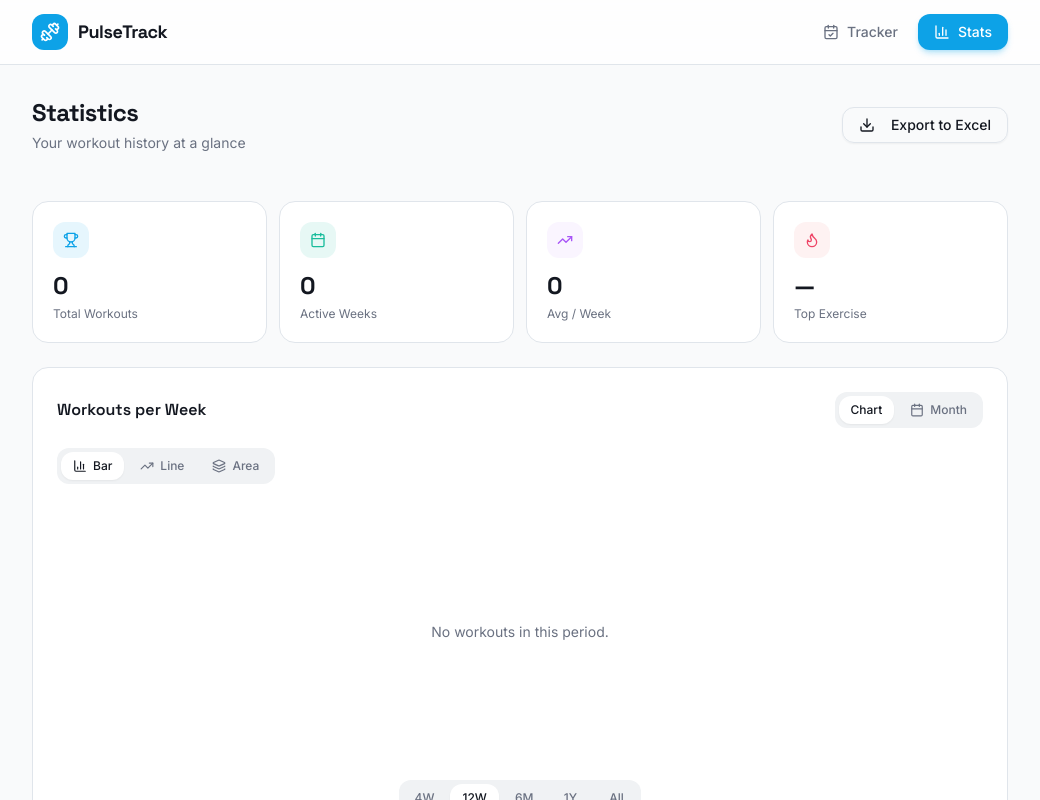
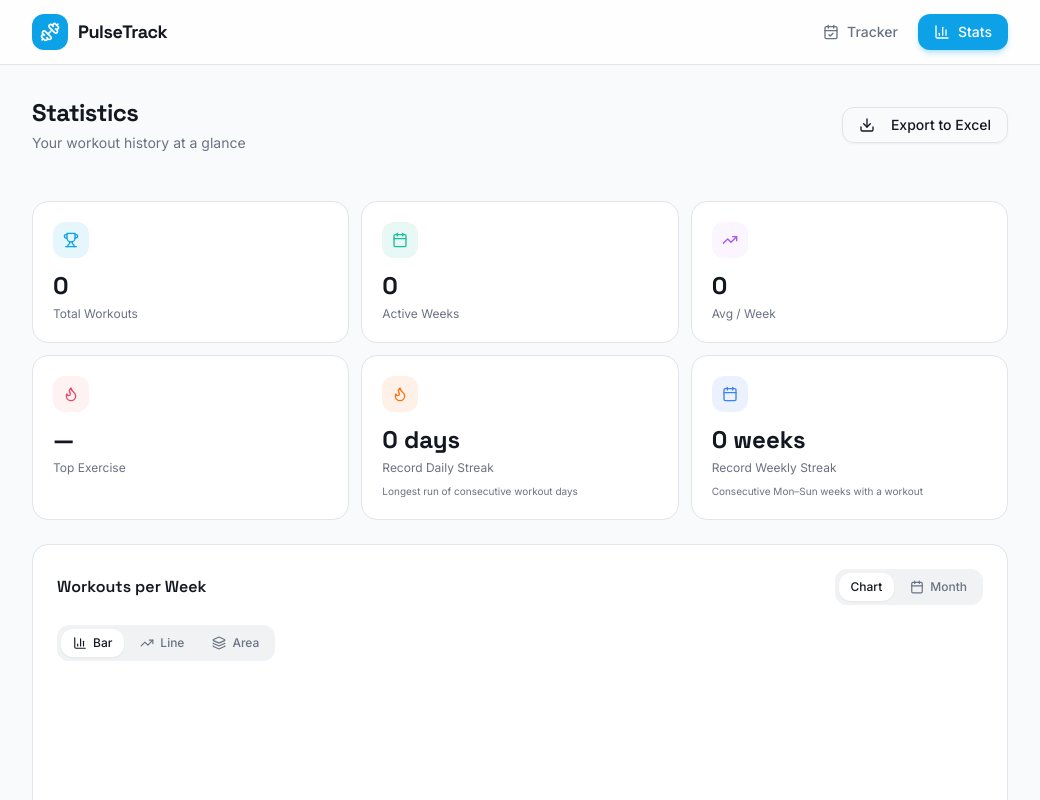
Before and after one commit to hadabalazs/PulseTrack, a React (Vite) app: page /stats in a window 1280 px wide. Shown: the top 800 px of the page, without its empty margins (120-1160 px from the left). Built offline with nearby package versions, Linux system fonts and the light colour scheme.

Commit message:
Show record daily and weekly workout streaks in stats

```diff
--- a/src/components/stats/StatsCards.jsx
+++ b/src/components/stats/StatsCards.jsx
@@ -1,10 +1,12 @@
 import { useMemo } from "react";
 import { startOfWeek, format } from "date-fns";
 import { logDate } from "@/lib/dates";
+import { recordStreaks } from "@/lib/recordStreaks";
 import { Trophy, Flame, TrendingUp, Calendar } from "lucide-react";
 
 export default function StatsCards({ logs }) {
   const totalWorkouts = logs.length;
+  const streaks = recordStreaks(logs);
 
   const { totalWeeks, avgPerWeek, topExercise } = useMemo(() => {
     const weeks = new Set();
@@ -29,10 +31,12 @@ export default function StatsCards({ logs }) {
     { label: "Active Weeks", value: totalWeeks, icon: Calendar, color: "text-accent bg-accent/10" },
     { label: "Avg / Week", value: avgPerWeek, icon: TrendingUp, color: "text-purple-500 bg-purple-50" },
     { label: "Top Exercise", value: topExercise?.[0] || "—", icon: Flame, color: "text-chart-5 bg-red-50" },
+    { label: "Record Daily Streak", value: `${streaks.daily} ${streaks.daily === 1 ? "day" : "days"}`, description: "Longest run of consecutive workout days", icon: Flame, color: "text-orange-500 bg-orange-500/10" },
+    { label: "Record Weekly Streak", value: `${streaks.weekly} ${streaks.weekly === 1 ? "week" : "weeks"}`, description: "Consecutive Mon–Sun weeks with a workout", icon: Calendar, color: "text-blue-500 bg-blue-500/10" },
   ];
 
   return (
-    <div className="grid grid-cols-2 lg:grid-cols-4 gap-3">
+    <div className="grid grid-cols-2 lg:grid-cols-3 gap-3">
       {cards.map((card) => (
         <div key={card.label} className="rounded-2xl bg-card border p-5">
           <div className={`w-9 h-9 rounded-xl flex items-center justify-center mb-3 ${card.color}`}>
@@ -40,6 +44,7 @@ export default function StatsCards({ logs }) {
           </div>
           <p className="font-display text-2xl font-bold">{card.value}</p>
           <p className="text-xs text-muted-foreground mt-1">{card.label}</p>
+          {card.description && <p className="text-[10px] text-muted-foreground mt-2">{card.description}</p>}
         </div>
       ))}
     </div>
--- /dev/null
+++ b/src/lib/recordStreaks.js
@@ -0,0 +1,29 @@
+import { differenceInCalendarDays, endOfDay, format, isValid, startOfWeek } from "date-fns";
+import { logDate } from "./dates.js";
+
+export function recordStreaks(logs, now = new Date()) {
+  const days = new Map();
+  const weeks = new Map();
+  const today = endOfDay(now);
+  for (const log of logs) {
+    const date = logDate(log);
+    if (!isValid(date) || date > today) continue;
+    days.set(format(date, "yyyy-MM-dd"), date);
+    const monday = startOfWeek(date, { weekStartsOn: 1 });
+    weeks.set(format(monday, "yyyy-MM-dd"), monday);
+  }
+
+  const longest = (dates, step) => {
+    let best = 0;
+    let current = 0;
+    let previous;
+    for (const [, date] of [...dates.entries()].sort(([a], [b]) => a.localeCompare(b))) {
+      current = previous && differenceInCalendarDays(date, previous) === step ? current + 1 : 1;
+      best = Math.max(best, current);
+      previous = date;
+    }
+    return best;
+  };
+
+  return { daily: longest(days, 1), weekly: longest(weeks, 7) };
+}
```
Also changed, not shown: 1 other file (tests, documents, lock files or other folders).
